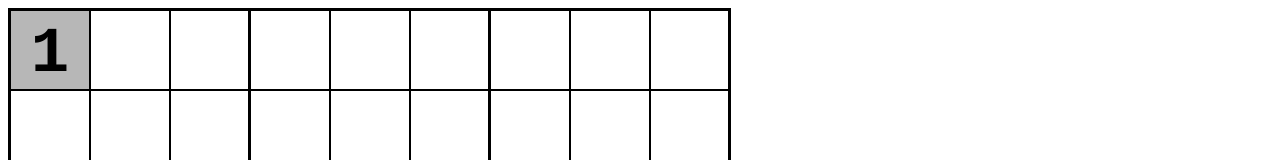
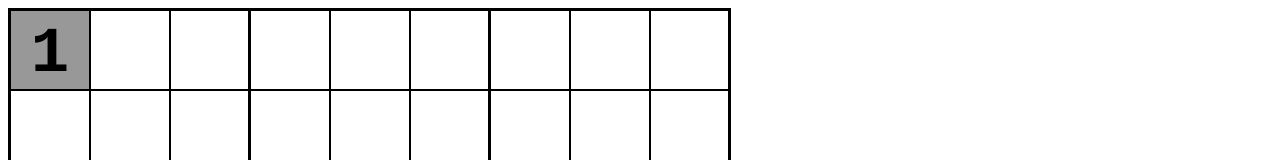
Before and after one commit to j97b/react-sudoku, a React (Create React App) app: page / in a window 1280 px wide. In both pictures the pointer is over the element 50 px from the left and 50 px from the top of the page. Shown: the top 160 px of the page. Built offline with nearby package versions, Linux system fonts and the light colour scheme.

Commit message:
formatting

```diff
--- a/src/App.css
+++ b/src/App.css
@@ -70,6 +70,10 @@
 	background-color: #4242428a;
 }
 
+.selected-cell:hover {
+	background-color: #4242428a;
+}
+
 .selected-mode {
 	background-color: #a9a9a9;
 }
```
